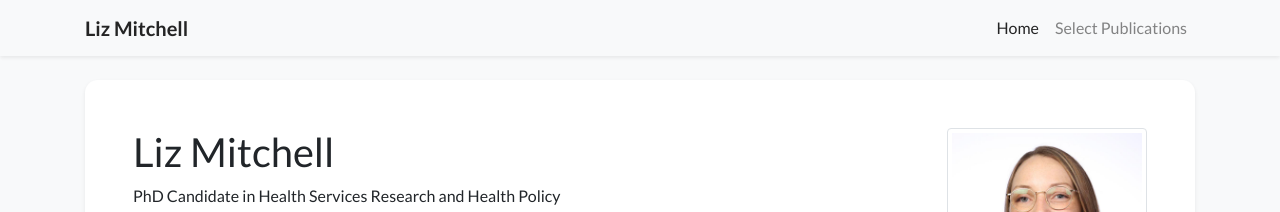
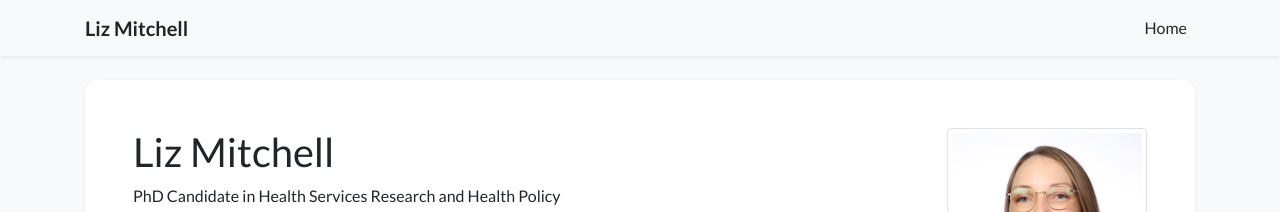
Before and after one commit to emitchell16/site2, a Jekyll site: the page built from index.html, in a window 1280 px wide. Shown: the top 212 px of the page. Built offline with Jekyll 4.4.1, drawn with Linux system fonts in a browser that asks for light colours; nearby versions of some CDN libraries; a style sheet for code colours, icons or effects is not loaded.

Commit message:
Update navigation.yml

```diff
--- a/_data/navigation.yml
+++ b/_data/navigation.yml
@@ -3,7 +3,7 @@ pages:
 #       For example, the `navbar_title` field in `showcase.html` is "Showcase" and the `name` field here should also be "Showcase"
 - name: Home
   url: /
-- name: Select Publications
-  url: /publications
+#- name: Publications
+#  url: /publications
 #- name: Teaching
 #  url: /teaching
```
